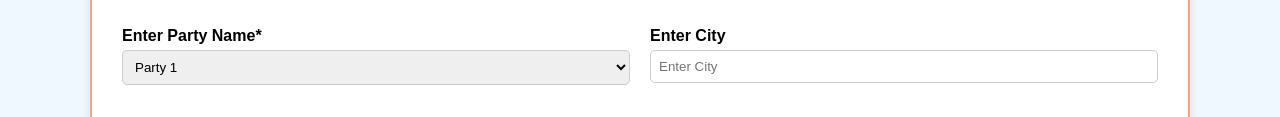
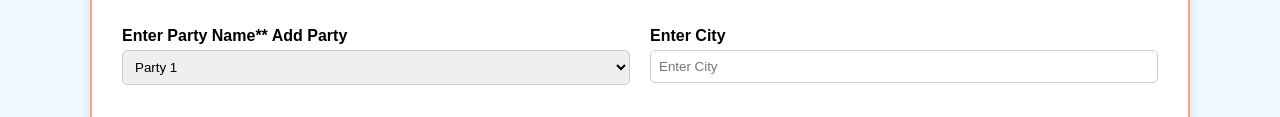
Before and after one commit to aniketgupta303/Abubakar-Project-Form, a plain HTML site: page index.html in a window 1280 px wide. Shown: the part 190-307 px from the top of the page. Drawn offline with Linux system fonts and the light colour scheme.

Commit message:
Update index.html

```diff
--- a/index.html
+++ b/index.html
@@ -97,7 +97,7 @@
 
       <div class="row">
         <div class="col">
-          <label for="party_name">Enter Party Name*</label>
+           <label for="party_name">Enter Party Name** <span class="highlight">Add Party</span></label>
           <select id="party_name" name="party_name">
             <option value="Party1">Party 1</option>
             <option value="Party2">Party 2</option>
```
